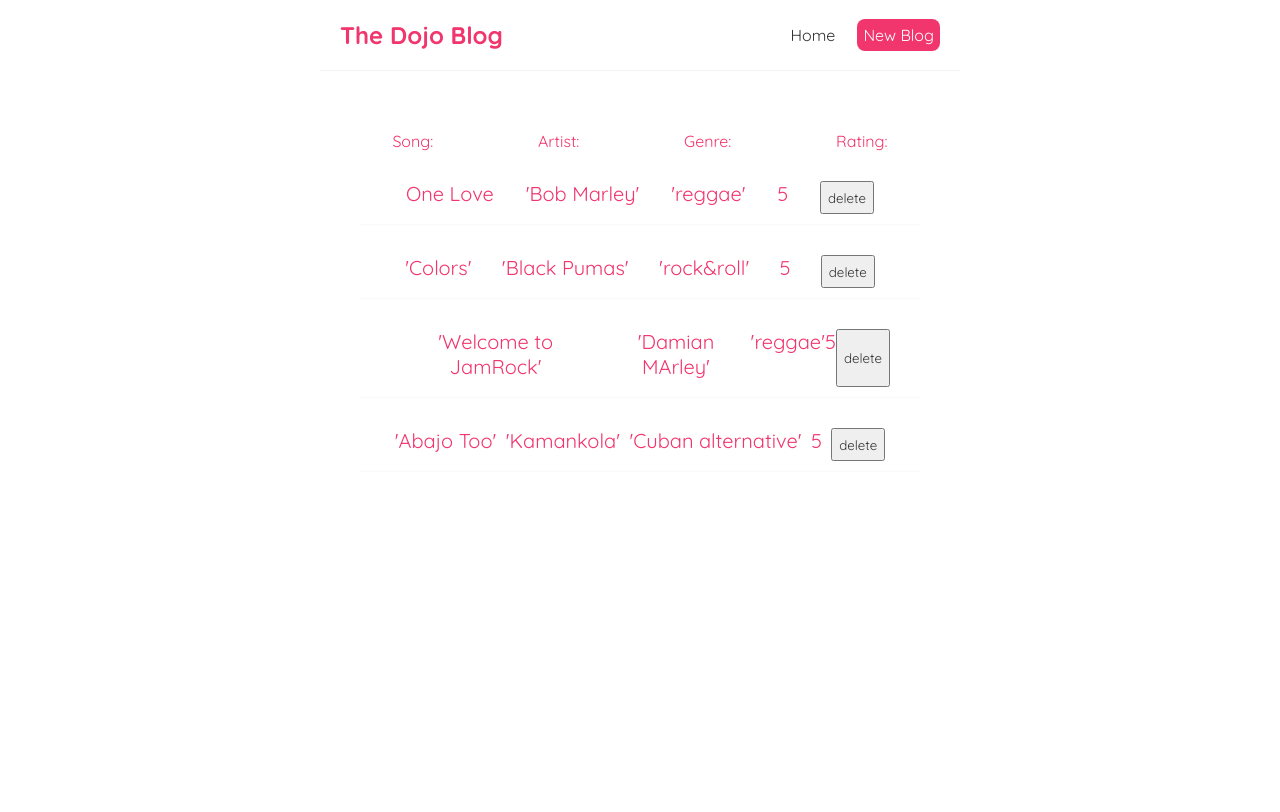
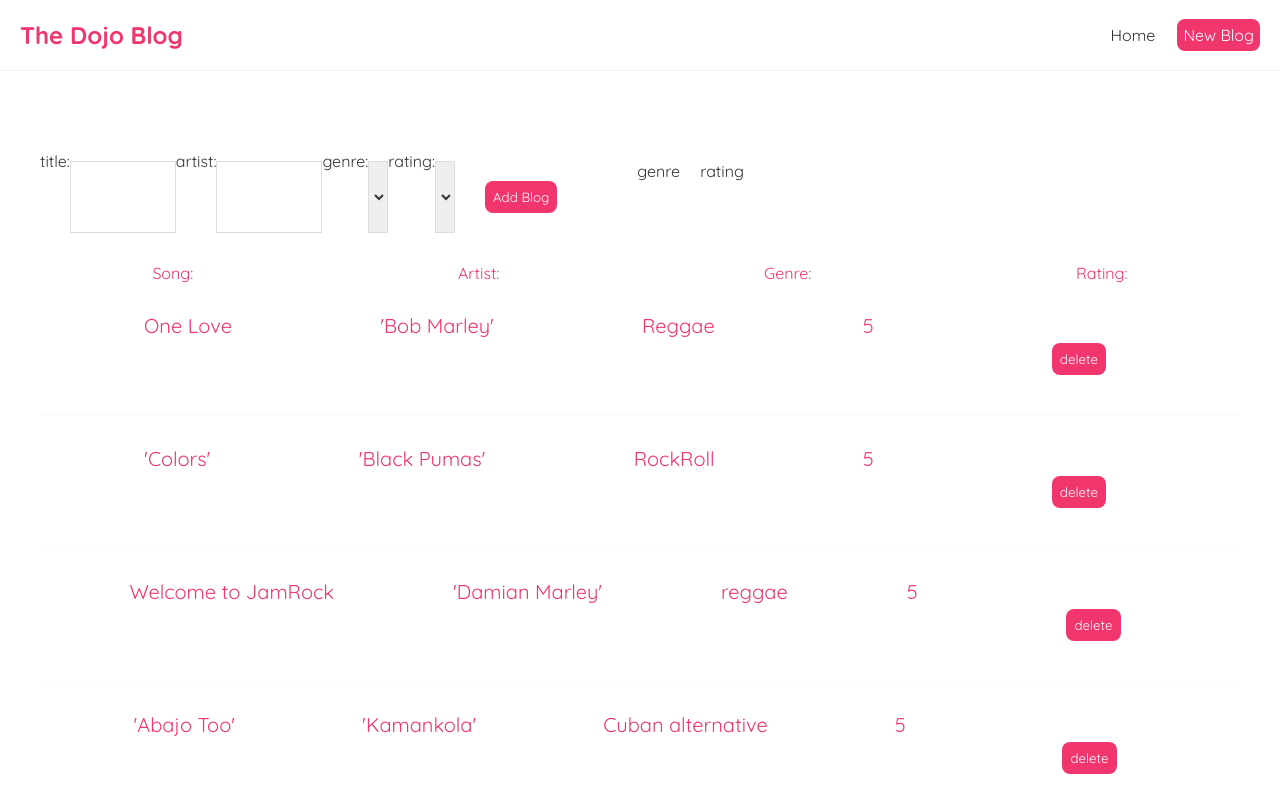
Before and after one commit to carloscfgos1980/Assignment-React-Sonsaver, a React (Create React App) app: page / in a window 1280 px wide. Shown: the top 812 px of the page. Built offline with nearby package versions, Linux system fonts and the light colour scheme; data requests are answered from the project's data file.

Commit message:
eventListner Submit button

```diff
--- a/data/db.json
+++ b/data/db.json
@@ -1,8 +1,8 @@
 {
   "songs": [
-    { "id": 1, "title": "One Love", "artist": "'Bob Marley'", "genre": "'reggae'", "rating": 5 },
-    { "id": 2, "title": "'Colors'", "artist": "'Black Pumas'", "genre": "'rock&roll'", "rating": 5 },
-    { "id": 3, "title": "'Welcome to JamRock'", "artist": "'Damian MArley'", "genre": "'reggae'", "rating": 5 },
-    { "id": 4, "title": "'Abajo Too'", "artist": "'Kamankola'", "genre": "'Cuban alternative'", "rating": 5 }
+    { "id": 1, "title": "One Love", "artist": "'Bob Marley'", "genre": "Reggae", "rating": "5" },
+    { "id": 2, "title": "'Colors'", "artist": "'Black Pumas'", "genre": "RockRoll", "rating": "5" },
+    { "id": 3, "title": "Welcome to JamRock", "artist": "'Damian Marley'", "genre": "reggae", "rating": "5" },
+    { "id": 4, "title": "'Abajo Too'", "artist": "'Kamankola'", "genre": "Cuban alternative", "rating": "5" }
   ]
 }
--- a/src/Home.js
+++ b/src/Home.js
@@ -1,12 +1,10 @@
 
+import Inputs from "./components/Inputs";
 import SongList from "./components/SongsList";
 import useFetch from "./components/useFetch";
 
 const Home = () => {
     const { data: songs, isPending, error } = useFetch('http://localhost:8000/songs');
-
-
-
 
     // I use {} to wrap the return like this:
     // {songs && <SongList songs={songs} handleDelete={handleDelete} />}
@@ -15,6 +13,7 @@ const Home = () => {
         <div className="home">
             {error && <div>{error}</div>}
             {isPending && <div>Loading...</div>}
+            <Inputs />
             {songs && <SongList songs={songs} />}
         </div>
     );
--- /dev/null
+++ b/src/components/Inputs.js
@@ -0,0 +1,62 @@
+import { useState } from "react";
+
+const Inputs = () => {
+    const [title, setTitle] = useState('');
+    const [artist, setArtist] = useState('');
+    const [genre, setGenre] = useState('genre');
+    const [rating, setRating] = useState('rating');
+
+    const handleSubmit = (e) => {
+        e.preventDefault();
+        const blog = { title, artist, genre, rating };
+
+        console.log(blog);
+    }
+    return (
+        <div>
+            <form onSubmit={handleSubmit}>
+                <label>title:</label>
+                <input
+                    type="text"
+                    required
+                    value={title}
+                    onChange={(e) => setTitle(e.target.value)}
+                />
+                <label>artist:</label>
+                <input
+                    type="text"
+                    required
+                    value={artist}
+                    onChange={(e) => setArtist(e.target.value)}
+                />
+                <label>genre:</label>
+                <select
+                    value={genre}
+                    onChange={(e) => setGenre(e.target.value)}
+                >   <option value="genre">genre</option>
+                    <option value="Reggae">Reggae</option>
+                    <option value="RockRoll">RockRoll</option>
+                    <option value="Cuban alternative">Cuban alternative</option>
+                </select>
+                <label>rating:</label>
+                <select
+                    value={rating}
+                    onChange={(e) => setRating(e.target.value)}
+                >   <option value="rating">1</option>
+                    <option value="1">1</option>
+                    <option value="2">2</option>
+                    <option value="3">3</option>
+                    <option value="4">4</option>
+                    <option value="5">5</option>
+                </select>
+                <button>Add Blog</button>
+                <p>{title}</p>
+                <p>{artist}</p>
+                <p>{genre}</p>
+                <p>{rating}</p>
+            </form>
+        </div>
+    );
+}
+
+export default Inputs;
--- a/src/index.css
+++ b/src/index.css
@@ -10,7 +10,6 @@
   padding: 20px;
   display: flex;
   align-items: center;
-  max-width: 600px;
   margin: 0 auto;
   border-bottom: 1px solid #f2f2f2;
 }
@@ -29,7 +28,6 @@
   color: #f1356d;
 }
 .content {
-  max-width: 600px;
   margin: 40px auto;
   padding: 20px;
 }
@@ -59,3 +57,42 @@
   color: #f1356d;
   margin-bottom: 8px;
 }
+
+.home {
+
+  margin: 0 auto;
+  text-align: center;
+}
+.home form{
+  margin: 20px;
+  display: flex;
+  align-content: space-around;
+}
+.home label {
+  text-align: left;
+  display: block;
+}
+
+.home input {
+  width: 100px;
+  margin: 10px 0;
+  border: 1px solid #ddd;
+}
+
+.home select{
+  width: 20px;
+  margin: 10px 0;
+  border: 1px solid #ddd;
+}
+.home button {
+  margin: 30px;
+  background: #f1356d;
+  color: #fff;
+  border: 0;
+  padding: 8px;
+  border-radius: 8px;
+  cursor: pointer;
+}
+.home form p{
+  margin:10px;
+}
```
